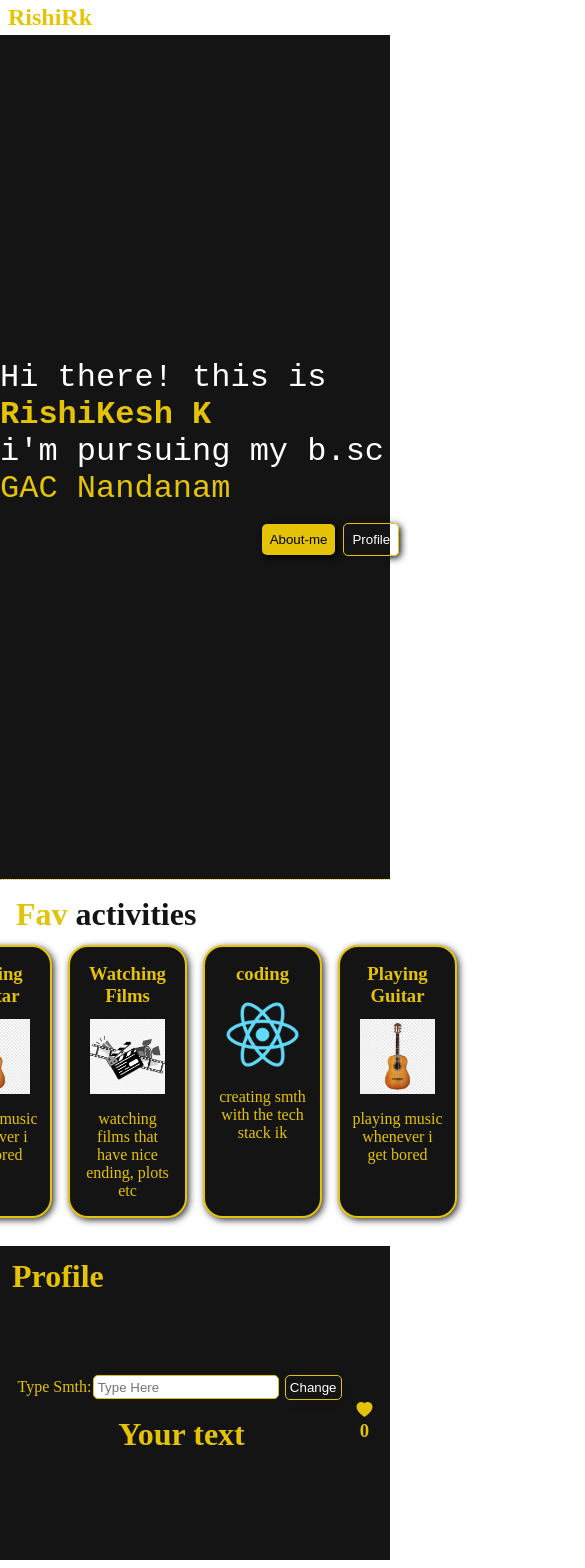
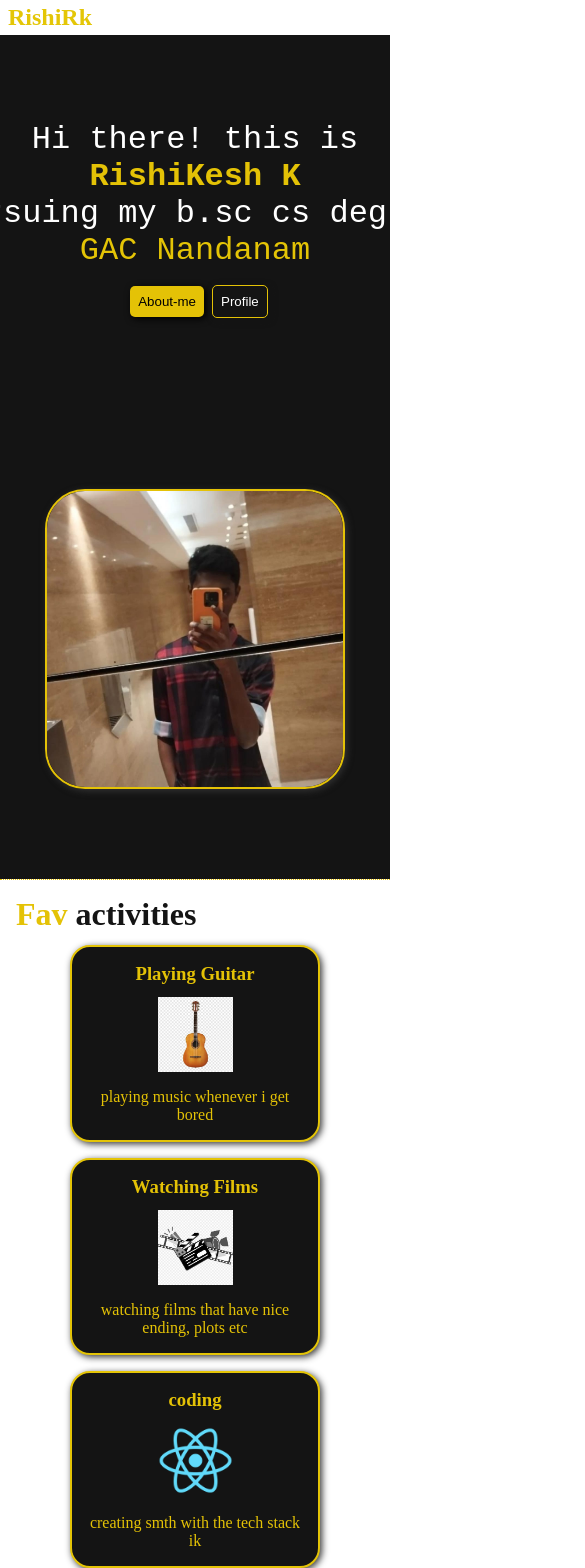
Before and after one commit to Rishirk011/React-profile-page-tn-skills, a React (Create React App) app: page / in a window 390 px wide. Shown: the top 1568 px of the page, 585 px wide, since content can reach past the window. Built offline with nearby package versions, Linux system fonts and the light colour scheme.

Commit message:
responsivness.

```diff
--- a/src/components/navbar/nav.module.css
+++ b/src/components/navbar/nav.module.css
@@ -3,6 +3,7 @@
     position: sticky;
     top: 0;
 }
+
 .navbar .navTitle{
     display: block;
     color: rgb(228, 198, 6);
--- a/src/pages/profile/profile.js
+++ b/src/pages/profile/profile.js
@@ -26,7 +26,7 @@ const ProfilePage = () => {
 
                     <div className="otherText">
 
-                        <pre style={{fontSize:'2rem'}}>
+                        <pre style={{fontSize:'2rem'}} className={styles.heroTxt}>
                             Hi there! this is
                             <h2 className='highlightText' style={{fontSize:'2rem'}}>RishiKesh K</h2>
                                 i'm pursuing my b.sc cs degree in <br/>
--- a/src/pages/profile/profile.module.css
+++ b/src/pages/profile/profile.module.css
@@ -129,3 +129,21 @@
 .likeBtn:active{
     transform: scale(1.05);
 }
+
+@media screen and (max-width: 768px){
+
+    .heroSection{
+        flex-direction: column;
+    }
+    .heroTxt{
+        text-align: center;
+    }
+    .cards{
+        flex-direction: column;
+        align-items: center;
+    }
+    .dashboard{
+        flex-direction: column;
+    }
+
+}
```
